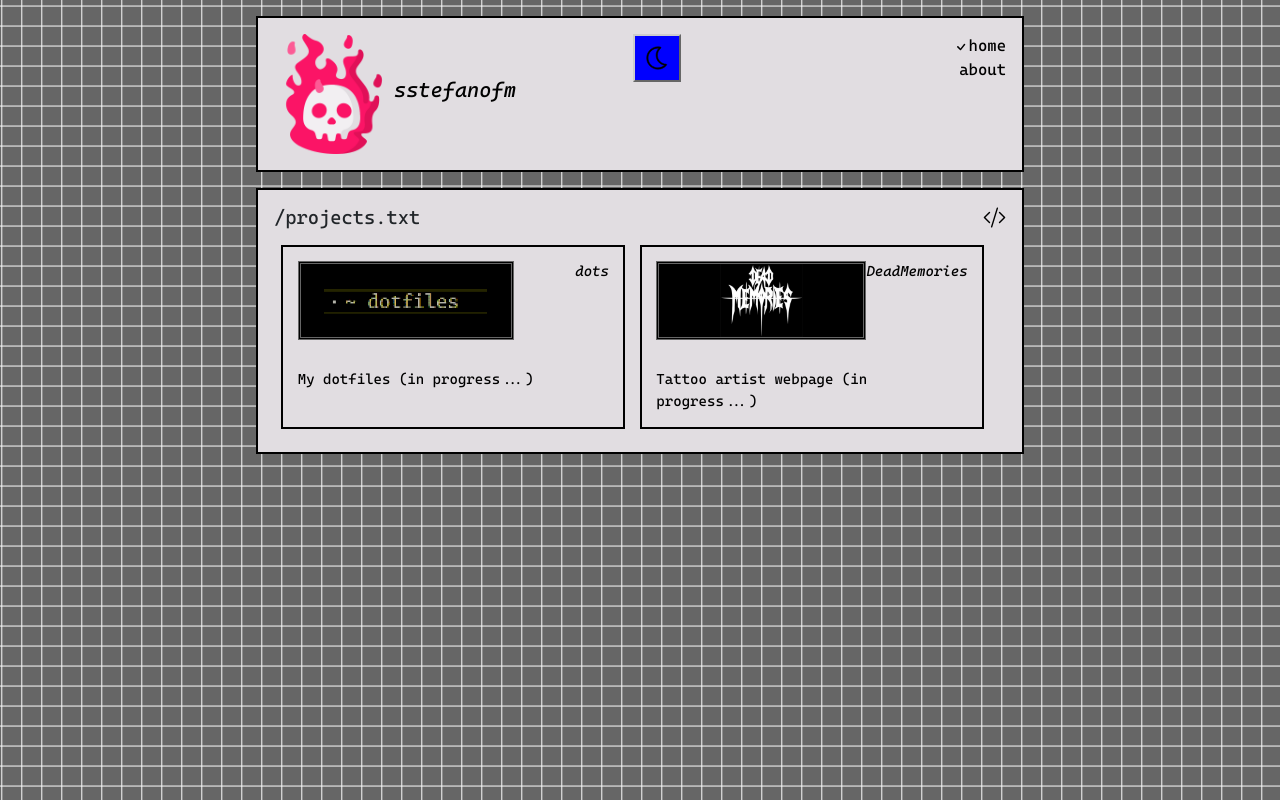
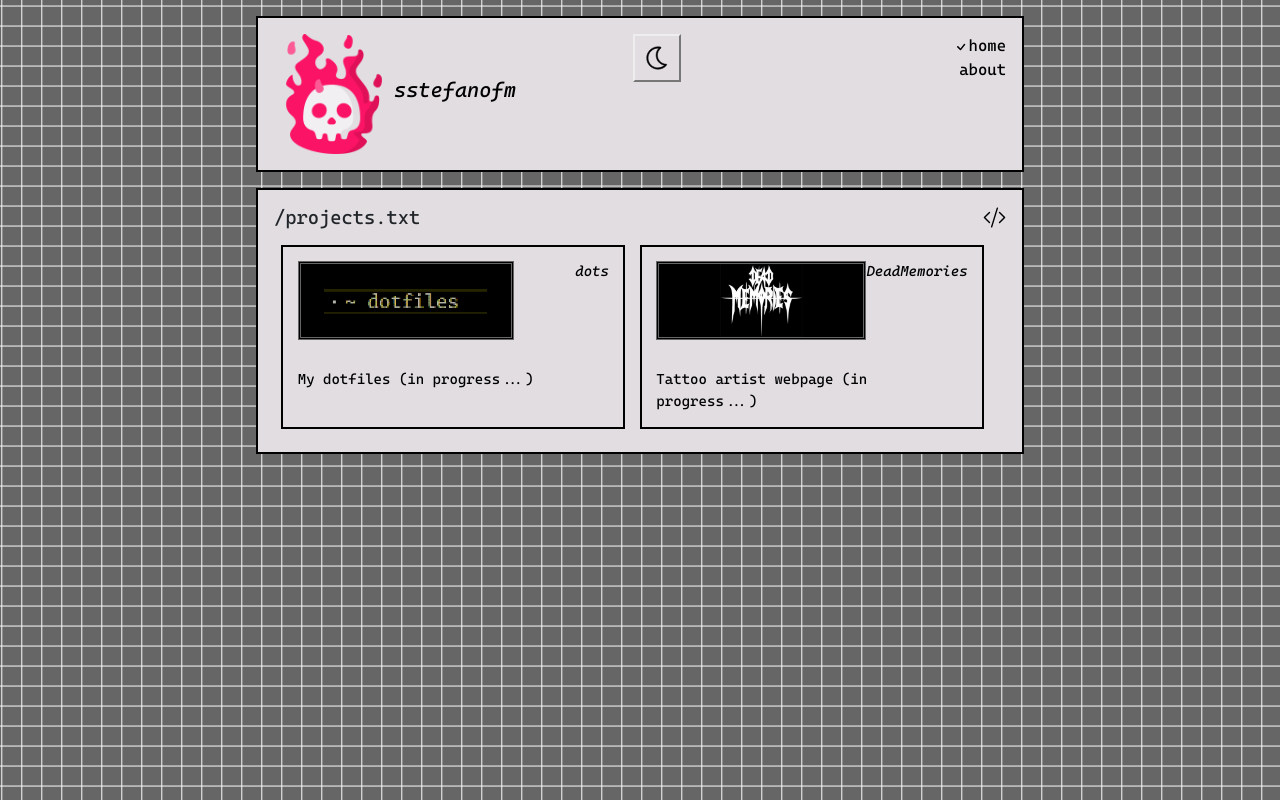
Before and after one commit to sstefanofm/sstefanofm.github.io, a React (Create React App) app: page / in a window 1280 px wide. Built offline with nearby package versions, Linux system fonts and the light colour scheme.

Commit message:
Light/Dark Themed

```diff
--- a/src/components/Button/Button.css
+++ b/src/components/Button/Button.css
@@ -1,21 +1,35 @@
 .Button {
-  border: 2px solid #666;
-  border-left-color: #ccc;
-  border-top-color: #ccc;
   outline: none;
   padding: 7px;
+  border: 2px solid;
 }
 
-.Button:active {
-  border-color: #ccc;
-  border-left-color: #666;
-  border-top-color: #666;
+.Button:active > * {
+  transform: scale(0.9);
 }
 
 .Button--Light {
-  background-color: blue;
+  background-color: #e1dde1;
+  border-color: #777;
+  border-left-color: #eee;
+  border-top-color: #eee;
+}
+
+.Button--Light:active {
+  border-color: #eee;
+  border-left-color: #777;
+  border-top-color: #777;
 }
 
 .Button--Dark {
-  background-color: red;
+  background-color: #515151;
+  border-color: #252525;
+  border-left-color: #999;
+  border-top-color: #999;
 }
+
+.Button--Dark:active {
+  border-color: #999;
+  border-left-color: #252525;
+  border-top-color: #252525;
+}
```
